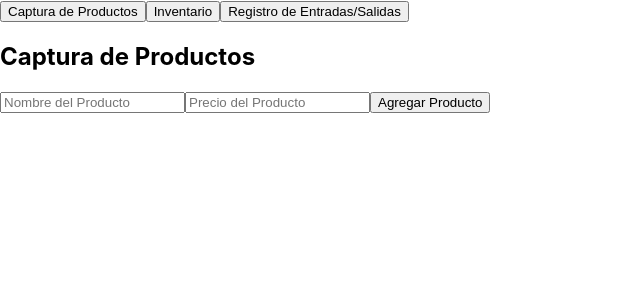
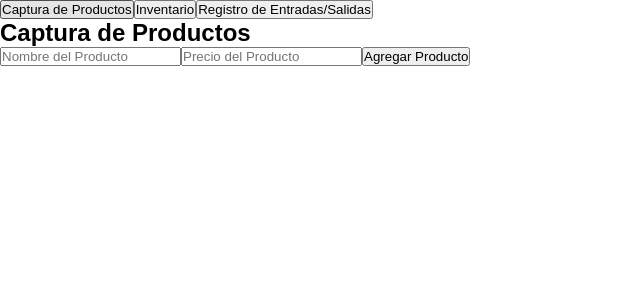
Before and after one commit to aeperez01/Proyecto2_GP, a React (Create React App) app: page / in a window 1280 px wide. Shown: the top 300 px of the page, without its empty margins (0-640 px from the left). Built offline with nearby package versions, Linux system fonts and the light colour scheme.

Commit message:
Clase en divs

```diff
--- a/src/App.js
+++ b/src/App.js
@@ -1,6 +1,8 @@
 import React, { useState } from 'react';
+import './App.css'
 
 function App() {
+
   const [tab, setTab] = useState(1);
   const [productos, setProductos] = useState([]);
   const [inventario, setInventario] = useState([]);
@@ -11,6 +13,7 @@ function App() {
 
   const handleAgregarProducto = (producto) => {
     setProductos([...productos, producto]);
+    setInventario([...inventario, { id: producto.id, nombre: producto.nombre, cantidad: 0 }]);
   };
 
   const handleRegistrarEntradaSalida = (entradaSalida) => {
@@ -62,7 +65,7 @@ function CapturaProductosTab({ productos, onAgregarProducto }) {
   };
 
   return (
-    <div>
+    <div id='captura'>
       <h2>Captura de Productos</h2>
       <form onSubmit={handleSubmit}>
         <input type="text" placeholder="Nombre del Producto" value={nombreProducto} onChange={(e) => setNombreProducto(e.target.value)} />
@@ -75,7 +78,7 @@ function CapturaProductosTab({ productos, onAgregarProducto }) {
 
 function InventarioTab({ inventario }) {
   return (
-    <div>
+    <div id='inventario'>
       <h2>Inventario</h2>
       <ul>
         {inventario.map((producto) => (
@@ -107,7 +110,7 @@ function RegistroEntradasSalidasTab({ productos, onRegistrarEntradaSalida }) {
   };
 
   return (
-    <div>
+    <div id='registro'>
       <h2>Registro de Entradas/Salidas</h2>
       <form onSubmit={handleSubmit}>
         <select value={productoId} onChange={(e) => setProductoId(e.target.value)}>
```
